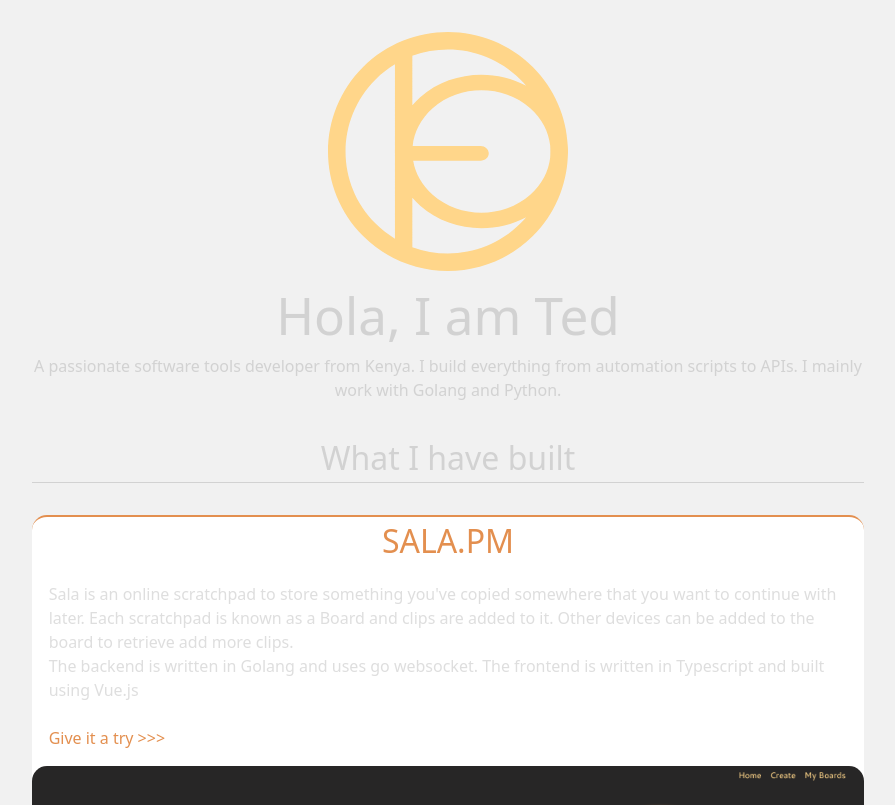
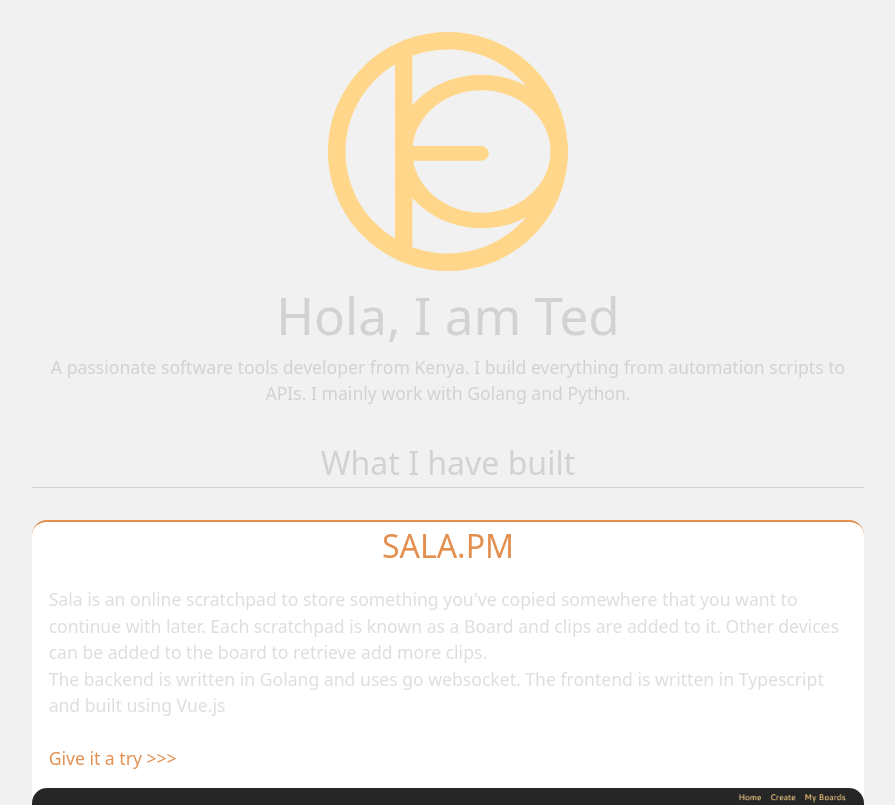
Before and after one commit to keystroke3/okello.io, a Vue app: page / in a window 1280 px wide. Shown: the top 805 px of the page, without its empty margins (192-1087 px from the left). Built offline with nearby package versions, Linux system fonts and the light colour scheme.

Commit message:
Fix workflow; adjust font size

```diff
--- a/src/style.css
+++ b/src/style.css
@@ -73,6 +73,9 @@ button:focus,
 button:focus-visible {
 	outline: 4px auto -webkit-focus-ring-color;
 }
+p{
+	font-size: 1.1rem;
+}
 
 .card {
 	padding: 2em;
```
